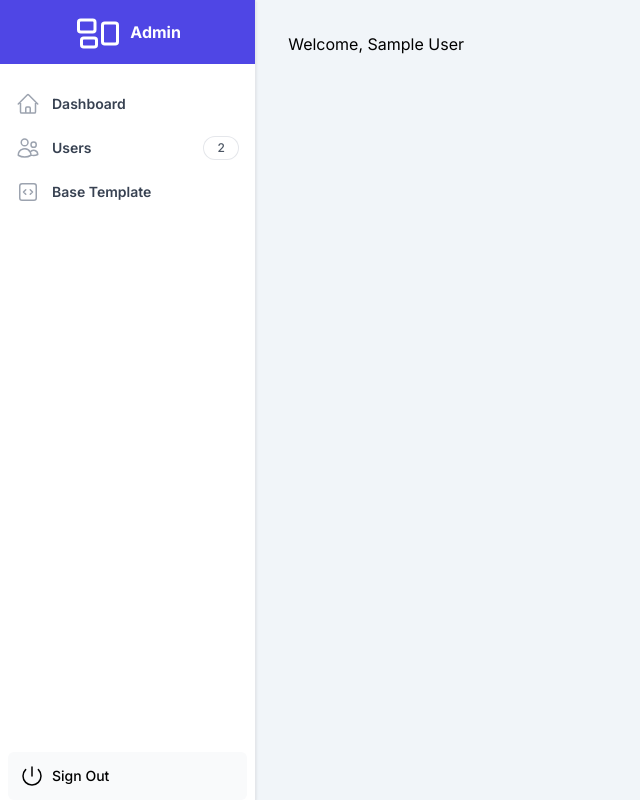
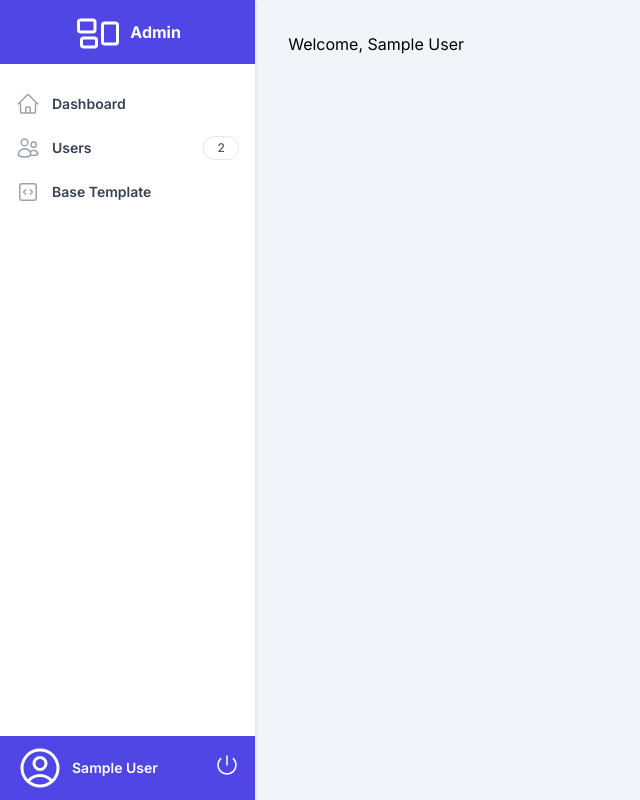
Before and after one commit to nutrisari-jeruk/next-app, a Next.js app: page / in a window 1280 px wide. Shown: the whole page, without its empty margins (0-640 px from the left). Built offline with nearby package versions, Linux system fonts and the light colour scheme; no server answers; sample sign-in values are in the browser's storage.

Commit message:
feat: improve sidebar

```diff
--- a/src/app/(dashboard)/layout.tsx
+++ b/src/app/(dashboard)/layout.tsx
@@ -16,7 +16,7 @@ export default async function Layout({
   return (
     <AuthProvider session={session}>
       <div className="flex">
-        <Sidebar />
+        <Sidebar session={session} />
 
         <main className="h-svh w-full overflow-y-auto px-8 py-8 space-y-4">
           {children}
--- a/src/app/ui/partials/index.tsx
+++ b/src/app/ui/partials/index.tsx
@@ -1,4 +1,6 @@
 import Sidebar from './sidebar';
 import NavLinks from './nav-links';
+import UserProfile from './user-profile';
+import Logout from './logout';
 
-export { Sidebar, NavLinks };
+export { Sidebar, NavLinks, UserProfile, Logout };
--- /dev/null
+++ b/src/app/ui/partials/logout/index.tsx
@@ -0,0 +1,17 @@
+import { signOut } from '@/auth';
+import { PowerIcon } from '@heroicons/react/24/outline';
+const logout = async () => {
+  'use server';
+  await signOut();
+};
+export default function Logout() {
+  return (
+    <>
+      <form action={logout}>
+        <button>
+          <PowerIcon className="w-6" />
+        </button>
+      </form>
+    </>
+  );
+}
--- a/src/app/ui/partials/sidebar/index.tsx
+++ b/src/app/ui/partials/sidebar/index.tsx
@@ -1,15 +1,10 @@
 import Link from 'next/link';
 import NavLink from '../nav-links';
-import { signOut } from '@/auth';
-import { PowerIcon } from '@heroicons/react/24/outline';
+import UserProfile from '../user-profile';
 import { AppLogo } from '@/components';
+import { Session } from 'next-auth';
 
-const logout = async () => {
-  'use server';
-  await signOut();
-};
-
-export default function Sidebar() {
+export default function Sidebar({session}: {session: Session}) {
   return (
     <div className="flex h-svh w-80 grow flex-col gap-y-5 border-r border-gray-200 bg-white px-2 shadow">
       <div className="-mx-2 mt-auto flex h-16 shrink-0 items-center bg-indigo-600">
@@ -23,12 +18,8 @@ export default function Sidebar() {
       <nav className="flex flex-1 flex-col overflow-y-auto px-2">
         <NavLink />
       </nav>
-      <form action={logout}>
-        <button className="flex h-[48px] w-full grow items-center justify-center gap-2 rounded-md bg-gray-50 p-3 text-sm font-medium hover:bg-sky-100 hover:text-blue-600 md:flex-none md:justify-start md:p-2 md:px-3">
-          <PowerIcon className="w-6" />
-          <div className="hidden md:block">Sign Out</div>
-        </button>
-      </form>
+
+      <UserProfile user={session?.user}/>
     </div>
   );
 }
--- /dev/null
+++ b/src/app/ui/partials/user-profile/index.tsx
@@ -0,0 +1,18 @@
+import Logout from '../logout';
+import { UserCircleIcon } from '@heroicons/react/24/outline';
+import { User } from 'next-auth';
+
+export default function UserProfile({ user }: { user: User }) {
+  return (
+    <div className="flex items-center justify-between bg-indigo-600 px-4 py-2 -mx-2 text-white">
+      <div className="flex items-center gap-2">
+        <UserCircleIcon className="h-12 w-12" />
+        <div className="flex flex-col">
+          <span className="text-sm font-semibold">{user.name}</span>
+          <span className="text-sm">{user.role}</span>
+        </div>
+      </div>
+      <Logout />
+    </div>
+  );
+}
--- a/src/auth.config.ts
+++ b/src/auth.config.ts
@@ -4,12 +4,14 @@ import type { DefaultSession } from 'next-auth';
 declare module 'next-auth' {
   interface Session {
     user: {
-      access_token: string;
+      accessToken: string;
+      role: string;
     } & DefaultSession['user'];
   }
 
   interface User {
     access_token?: string;
+    role?: string;
   }
 }
 
@@ -26,14 +28,15 @@ export const authConfig: NextAuthConfig = {
     jwt: ({ token, user }) => {
       if (user) {
         token.accessToken = user.access_token;
+        token.role = user.role;
       }
 
       return token;
     },
     session: ({ session, token }) => {
       if (token) {
-        session.user.access_token =
-          token.accessToken as Session['user']['access_token'];
+        session.user.accessToken = token.accessToken as string;
+        session.user.role = token.role as string;
       }
       return session;
     },
```
